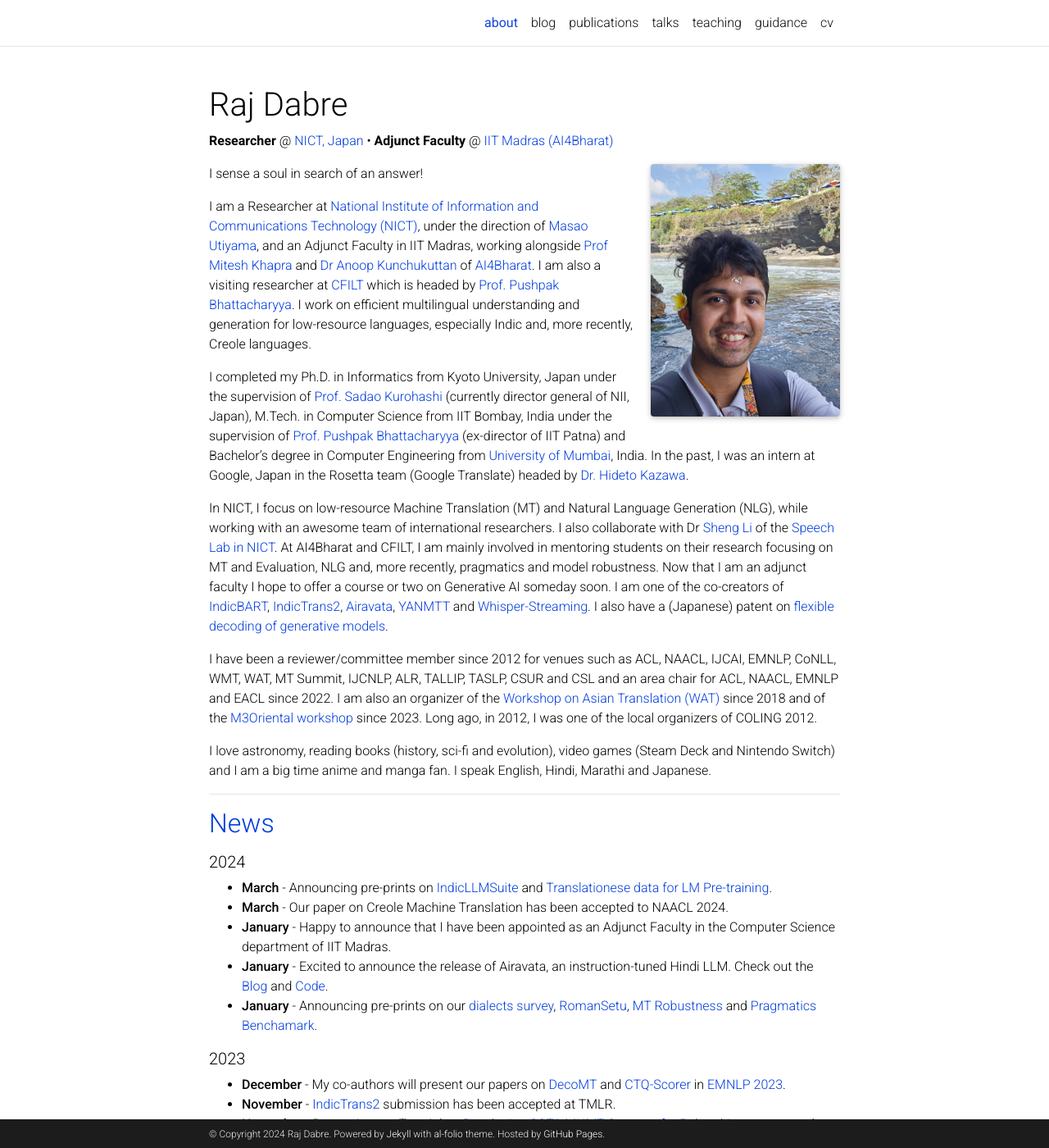
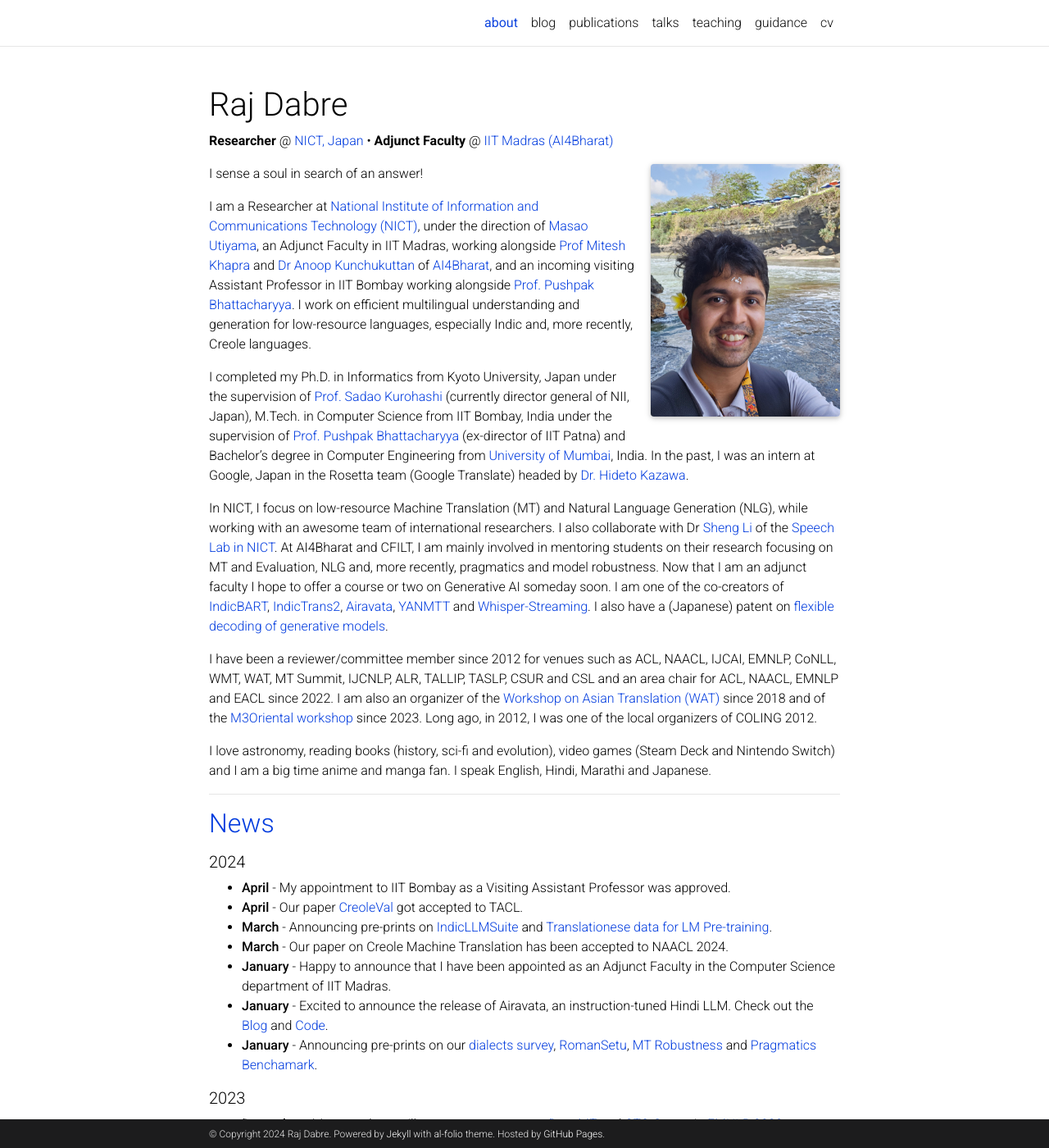
Before and after one commit to prajdabre/prajdabre.github.io, a Jekyll site: the page built from _pages/about.md, in a window 1280 px wide and 1400 px high. Shown: the whole window at 82% size. Built offline with Jekyll 4.4.1, drawn with Linux system fonts in a browser that asks for light colours; full-size pictures stand in for the smaller copies a plugin makes; comment, search, counter and statistics services are not loaded; a style sheet for code colours, icons or effects is not loaded.

Commit message:
Update about.md

```diff
--- a/_pages/about.md
+++ b/_pages/about.md
@@ -18,7 +18,7 @@ social: true # includes social icons at the bottom of the page
 
 I sense a soul in search of an answer!
 
-I am a Researcher at [National Institute of Information and Communications Technology (NICT)](https://astrec.nict.go.jp/en/), under the direction of [Masao Utiyama](https://att-astrec.nict.go.jp/member/mutiyama/index.html), and an Adjunct Faculty in IIT Madras, working alongside [Prof Mitesh Khapra](http://www.cse.iitm.ac.in/~miteshk/) and [Dr Anoop Kunchukuttan](http://anoopk.in/) of [AI4Bharat](https://ai4bharat.org/). I am also a visiting researcher at [CFILT](https://www.cfilt.iitb.ac.in/) which is headed by [Prof. Pushpak Bhattacharyya](https://www.cse.iitb.ac.in/~pb/). I work on efficient multilingual understanding and generation for low-resource languages, especially Indic and, more recently, Creole languages.
+I am a Researcher at [National Institute of Information and Communications Technology (NICT)](https://astrec.nict.go.jp/en/), under the direction of [Masao Utiyama](https://att-astrec.nict.go.jp/member/mutiyama/index.html), an Adjunct Faculty in IIT Madras, working alongside [Prof Mitesh Khapra](http://www.cse.iitm.ac.in/~miteshk/) and [Dr Anoop Kunchukuttan](http://anoopk.in/) of [AI4Bharat](https://ai4bharat.org/), and an incoming visiting Assistant Professor in IIT Bombay working alongside [Prof. Pushpak Bhattacharyya](https://www.cse.iitb.ac.in/~pb/). I work on efficient multilingual understanding and generation for low-resource languages, especially Indic and, more recently, Creole languages.
 
 I completed my Ph.D. in Informatics from Kyoto University, Japan under the supervision of [Prof. Sadao Kurohashi](https://www.nii.ac.jp/en/faculty/director/) (currently director general of NII, Japan), M.Tech. in Computer Science from IIT Bombay, India under the supervision of [Prof. Pushpak Bhattacharyya](https://www.cse.iitb.ac.in/~pb/) (ex-director of IIT Patna) and Bachelor’s degree in Computer Engineering from [University of Mumbai](https://www.sfit.ac.in/), India. In the past, I was an intern at Google, Japan in the Rosetta team (Google Translate) headed by [Dr. Hideto Kazawa](https://research.google/people/hideto-kazawa/).
 
@@ -33,6 +33,8 @@ I love astronomy, reading books (history, sci-fi and evolution), video games (St
 <h2 style="color:#003BDE; margin-bottom:0.5em">News</h2>
 
 ##### 2024
+- **April** - My appointment to IIT Bombay as a Visiting Assistant Professor was approved.
+- **April** - Our paper [CreoleVal](https://arxiv.org/abs/2310.19567) got accepted to TACL.
 - **March** - Announcing pre-prints on [IndicLLMSuite](https://arxiv.org/abs/2403.06350) and [Translationese data for LM Pre-training](https://arxiv.org/abs/2403.13638).
 - **March** - Our paper on Creole Machine Translation has been accepted to NAACL 2024.
 - **January** - Happy to announce that I have been appointed as an Adjunct Faculty in the Computer Science department of IIT Madras.
@@ -44,5 +46,5 @@ I love astronomy, reading books (history, sci-fi and evolution), video games (St
 - **December** - My co-authors will present our papers on [DecoMT](https://aclanthology.org/2023.emnlp-main.279/) and [CTQ-Scorer](https://aclanthology.org/2023.findings-emnlp.519/) in [EMNLP 2023](https://2023.emnlp.org/).
 - **November** - [IndicTrans2](https://openreview.net/forum?id=vfT4YuzAYA) submission has been accepted at TMLR.
 - **November** - Presenting our Tutorial on [Developing SOTA MNMT Systems for Related Languages](http://www.afnlp.org/conferences/ijcnlp2023/wp/program/accepted-tutorials/) and our Demo on [Whisper-Streaming](https://github.com/ufal/whisper_streaming) at AACL-IJCNLP 2023.
-- **October** - Presenting our pre-print on [Creoles NLP and NLG](https://arxiv.org/abs/2310.19567)!
+- **October** - Presenting our pre-print on [Creoles NLP and NLG](https://arxiv.org/abs/2310.19567).
 - **July** - Presenting 5 papers at [ACL 2023](https://2023.aclweb.org/).
```
